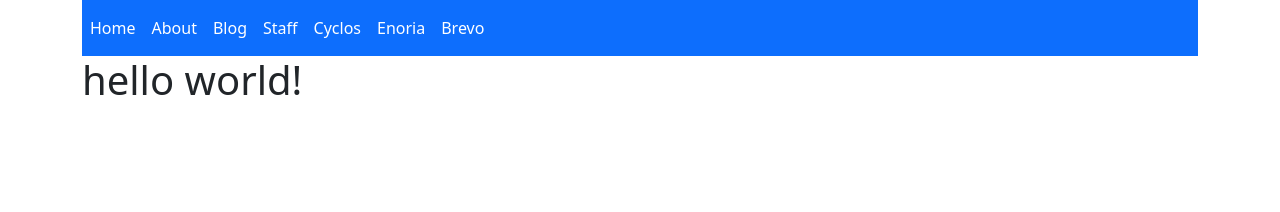
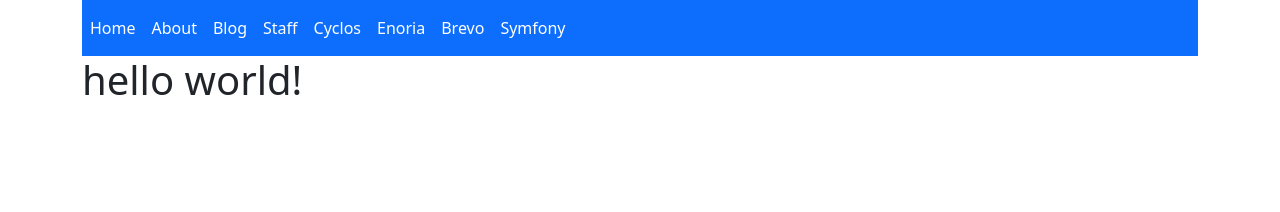
Before and after one commit to awelvor/jekyll, a Jekyll site: the page built from index.html, in a window 1280 px wide. Shown: the top 212 px of the page. Built offline with Jekyll 4.4.1, drawn with Linux system fonts in a browser that asks for light colours.

Commit message:
Update navigation.yml

```diff
--- a/_data/navigation.yml
+++ b/_data/navigation.yml
@@ -15,5 +15,7 @@
   link: /enoria.html
 - name: Brevo
   link: /brevo.html
+- name: Symfony
+  link: /symfony.html
 
 # end of file
```
